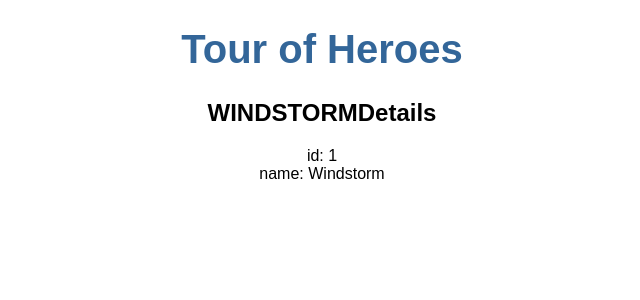
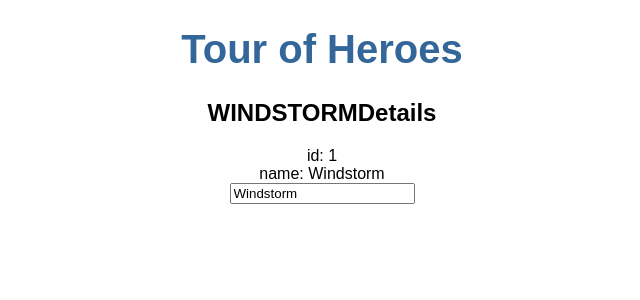
Before and after one commit to shibe23/angular-tour-of-heroes, an Angular app: page / in a window 1280 px wide. Shown: the top 300 px of the page, without its empty margins (318-958 px from the left). Built offline with nearby package versions, Linux system fonts and the light colour scheme.

Commit message:
Add ngModel

```diff
--- a/src/app/app.module.ts
+++ b/src/app/app.module.ts
@@ -1,5 +1,6 @@
 import { BrowserModule } from '@angular/platform-browser';
 import { NgModule } from '@angular/core';
+import {FormsModule} from '@angular/forms';
 
 import { AppComponent } from './app.component';
 import { HeroesComponent } from './heroes/heroes.component';
@@ -10,7 +11,8 @@ import { HeroesComponent } from './heroes/heroes.component';
     HeroesComponent
   ],
   imports: [
-    BrowserModule
+    BrowserModule,
+    FormsModule
   ],
   providers: [],
   bootstrap: [AppComponent]
--- a/src/app/heroes/heroes.component.html
+++ b/src/app/heroes/heroes.component.html
@@ -1,3 +1,9 @@
 <h2>{{ hero.name | uppercase }}Details</h2>
 <div><span>id: </span>{{ hero.id }}</div>
 <div><span>name: </span>{{ hero.name }}</div>
+
+<div>
+  <label for="hero_name">
+    <input [(ngModel)]="hero.name" name="hero_name" placeholder="name" />
+  </label>
+</div>
```
